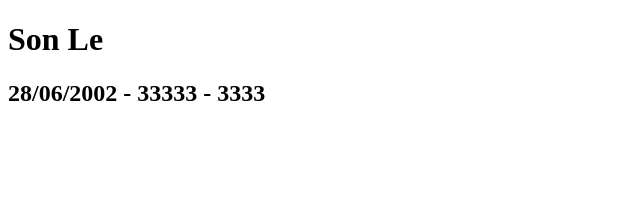
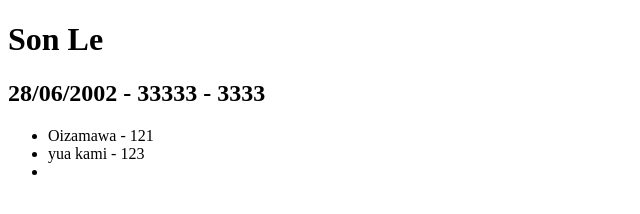
Before and after one commit to sondt28/test, a plain HTML site: page index.html in a window 1280 px wide. Shown: the whole page, without its empty margins (0-640 px from the left). Drawn offline with Linux system fonts and the light colour scheme.

```diff
--- a/index.html
+++ b/index.html
@@ -10,6 +10,16 @@
 <body>
     <h1>Son Le</h1>
     <h2>28/06/2002 - 33333 - 3333</h2>
+
+    <ul>
+        <li>
+            Oizamawa - 121
+        </li>
+        <li>
+            yua kami - 123
+        </li>
+        <li></li>
+    </ul>
 </body>
 
 </html>
```
